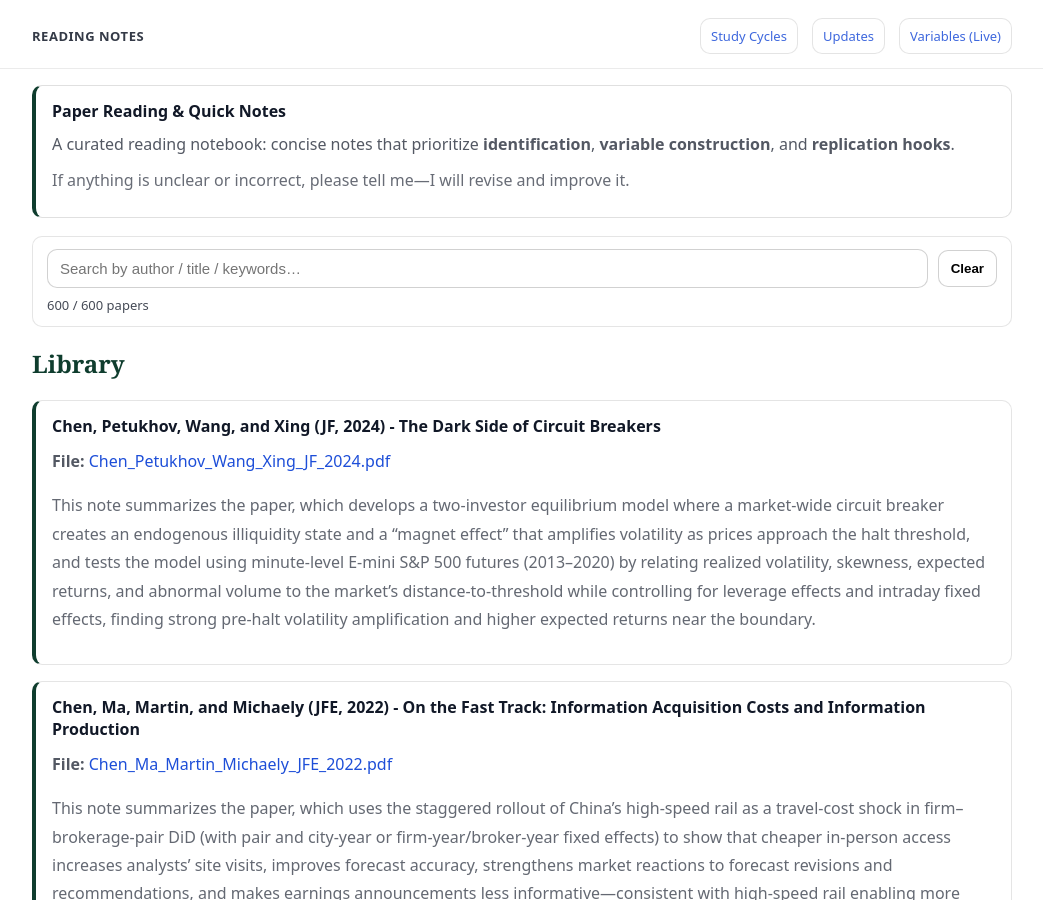
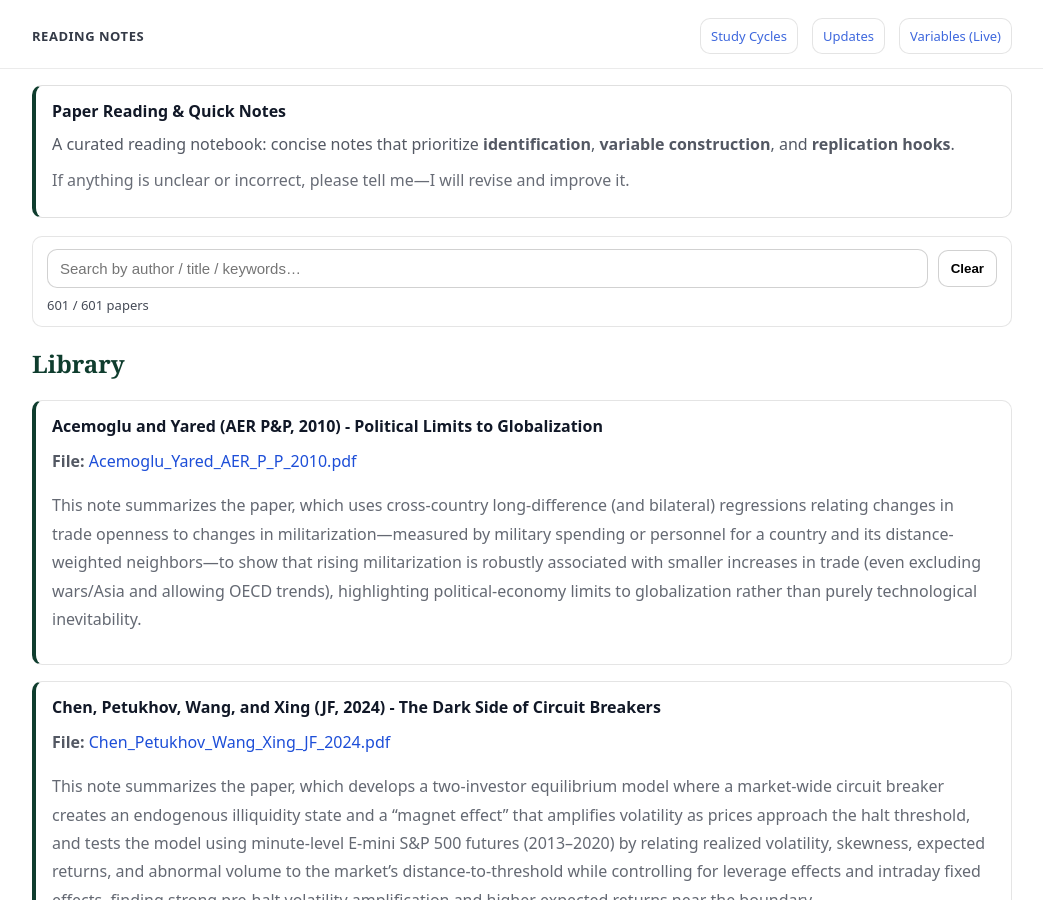
Before and after one commit to yaxinzn/study-archive, a Jekyll site: the page built from reading/index.md, in a window 1280 px wide and 900 px high. Shown: the whole window, without its empty margins (118-1161 px from the left). Built offline with Jekyll 4.4.1, drawn with Linux system fonts in a browser that asks for light colours.

Commit message:
Reading: add/update Acemoglu_Yared_AER_P_P_2010.pdf

```diff
--- a/_data/reading.yml
+++ b/_data/reading.yml
@@ -1,3 +1,7 @@
+- title: "Acemoglu and Yared (AER P&P, 2010) - Political Limits to Globalization"
+  file: "Acemoglu_Yared_AER_P_P_2010.pdf"
+  desc: "This note summarizes the paper, which uses cross-country long-difference (and bilateral) regressions relating changes in trade openness to changes in militarization—measured by military spending or personnel for a country and its distance-weighted neighbors—to show that rising militarization is robustly associated with smaller increases in trade (even excluding wars/Asia and allowing OECD trends), highlighting political-economy limits to globalization rather than purely technological inevitability."
+
 - title: "Chen, Petukhov, Wang, and Xing (JF, 2024) - The Dark Side of Circuit Breakers"
   file: "Chen_Petukhov_Wang_Xing_JF_2024.pdf"
   desc: "This note summarizes the paper, which develops a two-investor equilibrium model where a market-wide circuit breaker creates an endogenous illiquidity state and a “magnet effect” that amplifies volatility as prices approach the halt threshold, and tests the model using minute-level E-mini S&P 500 futures (2013–2020) by relating realized volatility, skewness, expected returns, and abnormal volume to the market’s distance-to-threshold while controlling for leverage effects and intraday fixed effects, finding strong pre-halt volatility amplification and higher expected returns near the boundary."
```
Also changed, not shown: 1 other file.
